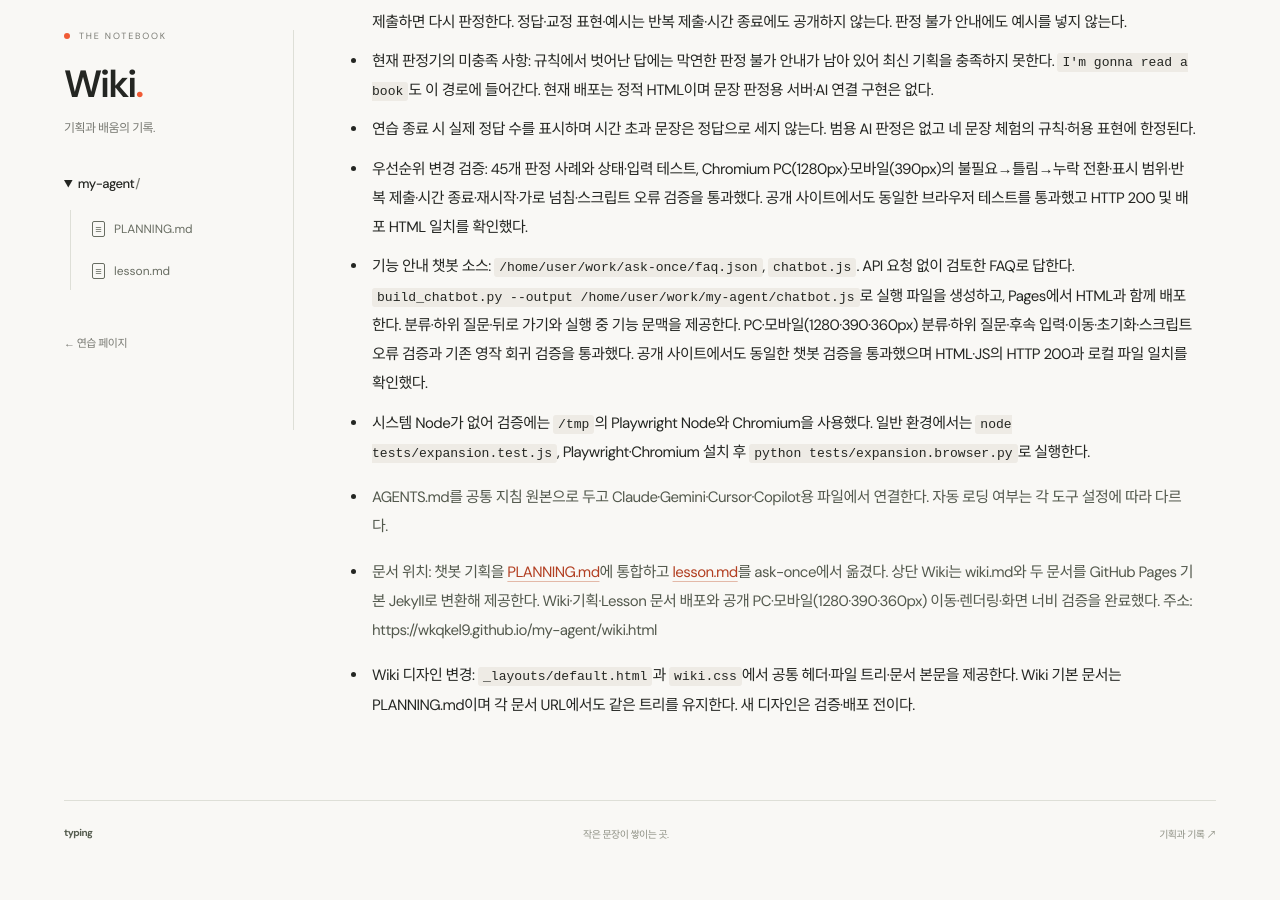
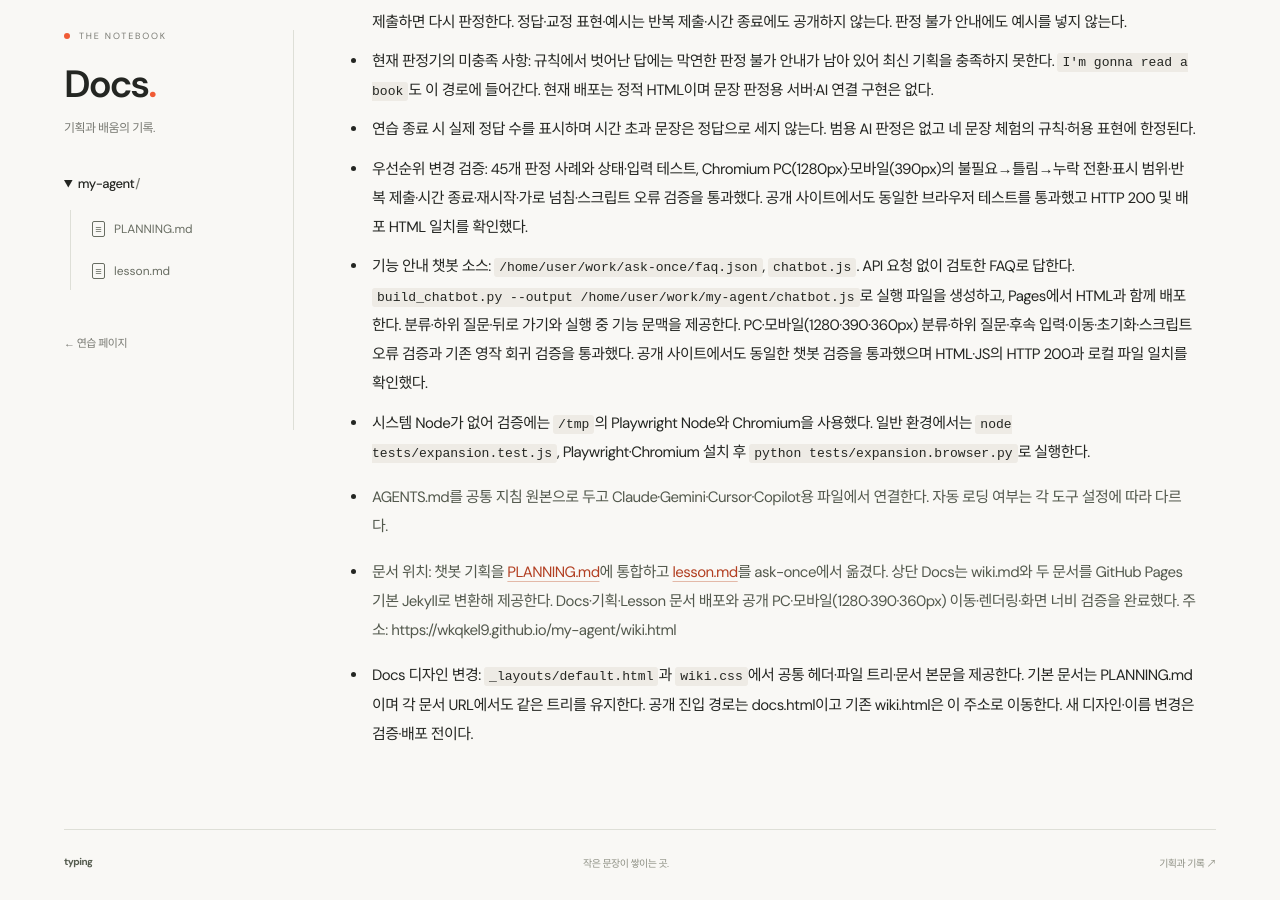
Before and after one commit to wkqkel9/my-agent, a Jekyll site: the page built from PROJECT_CONTEXT.md, in a window 1280 px wide and 900 px high, scrolled down 507 px. Built offline with Jekyll 4.4.1, drawn with Linux system fonts in a browser that asks for light colours; our own code applies the rules of GitHub Pages for plain Markdown files; before the commit the page ends 1378 px from its top, so only the background shows below that.

Commit message:
Name the documentation area Docs and retain the old entry link

```diff
--- a/PROJECT_CONTEXT.md
+++ b/PROJECT_CONTEXT.md
@@ -13,6 +13,6 @@
 - 시스템 Node가 없어 검증에는 `/tmp`의 Playwright Node와 Chromium을 사용했다. 일반 환경에서는 `node tests/expansion.test.js`, Playwright·Chromium 설치 후 `python tests/expansion.browser.py`로 실행한다.
 - AGENTS.md를 공통 지침 원본으로 두고 Claude·Gemini·Cursor·Copilot용 파일에서 연결한다. 자동 로딩 여부는 각 도구 설정에 따라 다르다.
 
-- 문서 위치: 챗봇 기획을 [PLANNING.md](PLANNING.md)에 통합하고 [lesson.md](lesson.md)를 ask-once에서 옮겼다. 상단 Wiki는 wiki.md와 두 문서를 GitHub Pages 기본 Jekyll로 변환해 제공한다. Wiki·기획·Lesson 문서 배포와 공개 PC·모바일(1280·390·360px) 이동·렌더링·화면 너비 검증을 완료했다. 주소: https://wkqkel9.github.io/my-agent/wiki.html
+- 문서 위치: 챗봇 기획을 [PLANNING.md](PLANNING.md)에 통합하고 [lesson.md](lesson.md)를 ask-once에서 옮겼다. 상단 Docs는 wiki.md와 두 문서를 GitHub Pages 기본 Jekyll로 변환해 제공한다. Docs·기획·Lesson 문서 배포와 공개 PC·모바일(1280·390·360px) 이동·렌더링·화면 너비 검증을 완료했다. 주소: https://wkqkel9.github.io/my-agent/wiki.html
 
-- Wiki 디자인 변경: `_layouts/default.html`과 `wiki.css`에서 공통 헤더·파일 트리·문서 본문을 제공한다. Wiki 기본 문서는 PLANNING.md이며 각 문서 URL에서도 같은 트리를 유지한다. 새 디자인은 검증·배포 전이다.
+- Docs 디자인 변경: `_layouts/default.html`과 `wiki.css`에서 공통 헤더·파일 트리·문서 본문을 제공한다. 기본 문서는 PLANNING.md이며 각 문서 URL에서도 같은 트리를 유지한다. 공개 진입 경로는 docs.html이고 기존 wiki.html은 이 주소로 이동한다. 새 디자인·이름 변경은 검증·배포 전이다.
--- a/_config.yml
+++ b/_config.yml
@@ -1,3 +1,3 @@
-title: typing Wiki
+title: typing Docs
 lang: ko
 baseurl: /my-agent
--- a/_layouts/default.html
+++ b/_layouts/default.html
@@ -4,7 +4,7 @@
   <meta charset="utf-8">
   <meta name="viewport" content="width=device-width, initial-scale=1">
   <meta name="theme-color" content="#f9f8f5">
-  <title>{{ page.title | escape }} — typing Wiki</title>
+  <title>{{ page.title | escape }} — typing Docs</title>
   <link rel="stylesheet" href="{{ '/wiki.css' | relative_url }}">
 </head>
 <body>
@@ -16,15 +16,15 @@
         <a href="{{ '/' | relative_url }}#features">학습방법</a>
         <a href="{{ '/' | relative_url }}#expansion">문장확장</a>
         <a href="{{ '/' | relative_url }}#copywriting">필사</a>
-        <a href="{{ '/wiki.html' | relative_url }}" aria-current="location">Wiki</a>
+        <a href="{{ '/docs.html' | relative_url }}" aria-current="location">Docs</a>
       </nav>
     </header>
     {% assign current_file = page.name %}
     {% if page.name == 'wiki.md' %}{% assign current_file = 'PLANNING.md' %}{% endif %}
     <div class="wiki-layout">
-      <aside class="sidebar" aria-label="Wiki 문서">
+      <aside class="sidebar" aria-label="Docs 문서">
         <div class="eyebrow">The notebook</div>
-        <a class="wiki-title" href="{{ '/wiki.html' | relative_url }}">Wiki<span>.</span></a>
+        <a class="wiki-title" href="{{ '/docs.html' | relative_url }}">Docs<span>.</span></a>
         <p class="sidebar-note">기획과 배움의 기록.</p>
         <nav aria-label="Markdown 파일 트리">
           <details class="file-tree" open>
@@ -49,7 +49,7 @@
         </article>
       </main>
     </div>
-    <footer><span class="footer-brand">typing</span><span>작은 문장이 쌓이는 곳.</span><a href="{{ '/wiki.html' | relative_url }}">기획과 기록 ↗</a></footer>
+    <footer><span class="footer-brand">typing</span><span>작은 문장이 쌓이는 곳.</span><a href="{{ '/docs.html' | relative_url }}">기획과 기록 ↗</a></footer>
   </div>
 </body>
 </html>
--- a/index.html
+++ b/index.html
@@ -41,7 +41,7 @@
 .chat-log{min-height:70px}.chat-options{flex-wrap:wrap;max-height:45%;overflow-y:auto;flex-shrink:0}.chat-options button{font-size:11px;line-height:1.5;text-align:left}.chat-options button:hover{background:#e5eadf}.chat-form input{font-size:16px}
 @media(max-width:400px){nav .links{gap:9px;font-size:10px}}
 </style></head>
-<body><div class="wrap"><nav aria-label="주 메뉴"><a class="brand" href="#" aria-label="typing 홈"><span class="symbol" aria-hidden="true"><i></i><i></i><i></i></span>typing</a><div class="links"><a href="#features">학습방법</a><a href="#expansion">문장확장</a><a href="#copywriting">필사</a><a href="./wiki.html">Wiki</a></div></nav>
+<body><div class="wrap"><nav aria-label="주 메뉴"><a class="brand" href="#" aria-label="typing 홈"><span class="symbol" aria-hidden="true"><i></i><i></i><i></i></span>typing</a><div class="links"><a href="#features">학습방법</a><a href="#expansion">문장확장</a><a href="#copywriting">필사</a><a href="./docs.html">Docs</a></div></nav>
 <main><section class="hero reveal"><div class="eyebrow">A little practice. Your own English.</div><div class="hero-top"><h1>영어를 읽는 사람에서,<br><span>내 문장을 쓰는 사람으로.</span></h1><div class="hero-aside"><p>시간 안에 한 문장을 더 넓게.<br>좋은 문장은 한 글자씩 더 깊게.<br>영어가 내 것이 되는 두 가지 연습.</p><div class="hero-actions"><a class="button" href="#expansion">문장 확장하기 <span>↗</span></a><a class="outline-button" href="#copywriting">필사하기 ↗</a></div><div class="hero-note"><span>✓</span> 가입 없이, 아래에서 가볍게 체험하세요</div></div></div>
 <div class="workbench"><div class="expansion-art"><div class="art-label"><span>01 / 문장 확장</span><span class="timer-tag">◷ &nbsp; 문장당 01:00</span></div><div class="stacked-sentences" aria-label="영작할 때마다 조금씩 길어지는 문장"><div class="sentence-card"><small>01</small><span>I read books.</span></div><div class="sentence-card"><small>02</small><span>I read books <b>before bed.</b></span></div><div class="sentence-card"><small>03</small><span>I read books before bed<br><b>every night.</b></span></div><div class="sentence-card"><small>04</small><span>I read books before bed every night,<br><b>even when I am busy.</b></span></div></div><div class="art-bottom"><span>작은 표현에, 나의 이야기를 더하는 시간.</span><span>↗</span></div></div><div class="copy-art"><div class="art-label"><span>02 / 필사</span><span>한 문장에 집중하기</span></div><p class="quote">Small steps.<br>Steady practice.<br><em>Your own words.</em></p><div class="copy-caption">작게 시작하고, 꾸준히 연습하고, 내 문장으로.</div><div class="copy-ghost">Small steps. Steady practice.<span class="caret"></span></div></div></div><div class="strip"><span>TWO WAYS TO MAKE ENGLISH YOURS</span><span>EXPAND YOUR THOUGHTS. &nbsp; COLLECT GOOD WORDS.</span></div></section>
 <section id="features"><div class="intro"><div><div class="eyebrow">The practice</div><h2>두 가지 연습, 서로 다른 방식.</h2></div><p>스스로 문장을 만들고, 좋은 문장을 따라 쓰고.<br>문장 확장과 필사, 원하는 연습을 골라보세요.</p></div>
--- /dev/null
+++ b/wiki.html
@@ -0,0 +1,2 @@
+<!DOCTYPE html>
+<html lang="ko"><head><meta charset="utf-8"><meta name="viewport" content="width=device-width,initial-scale=1"><meta http-equiv="refresh" content="0;url=./docs.html"><title>typing Docs</title></head><body><a href="./docs.html">Docs로 이동</a></body></html>
```
Also changed, not shown: PLANNING.md (+2 -2 lines), wiki.md (+3 -2 lines), .github/workflows/pages.yml.
